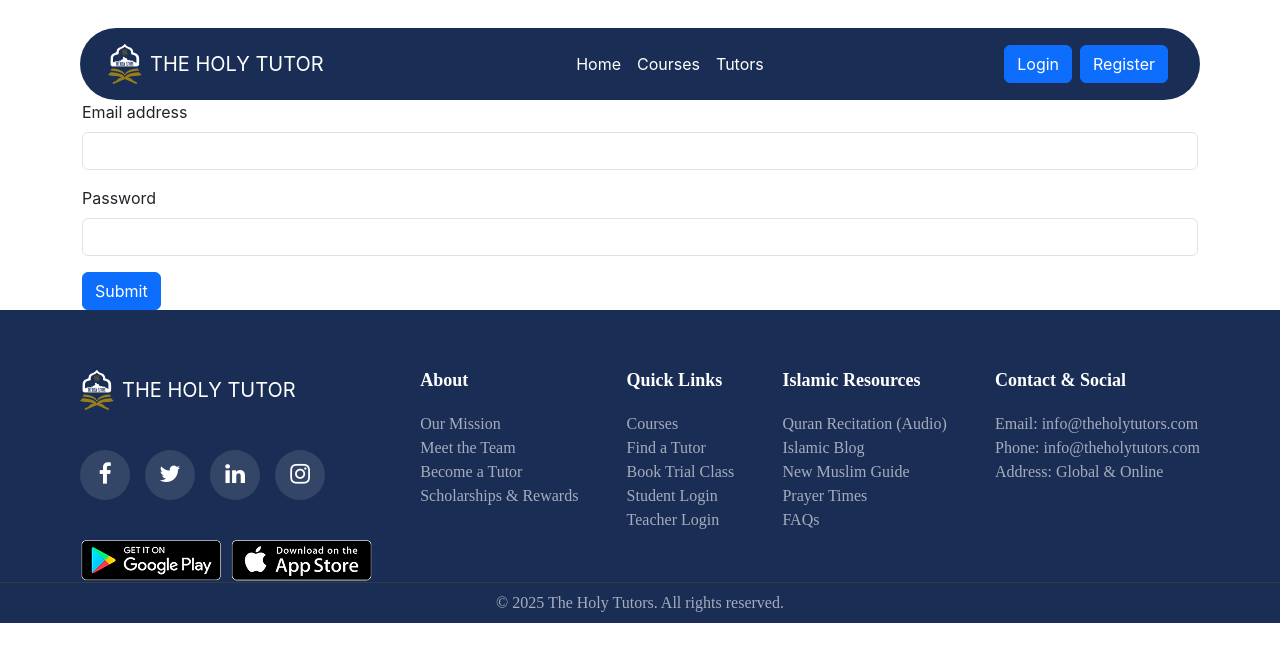
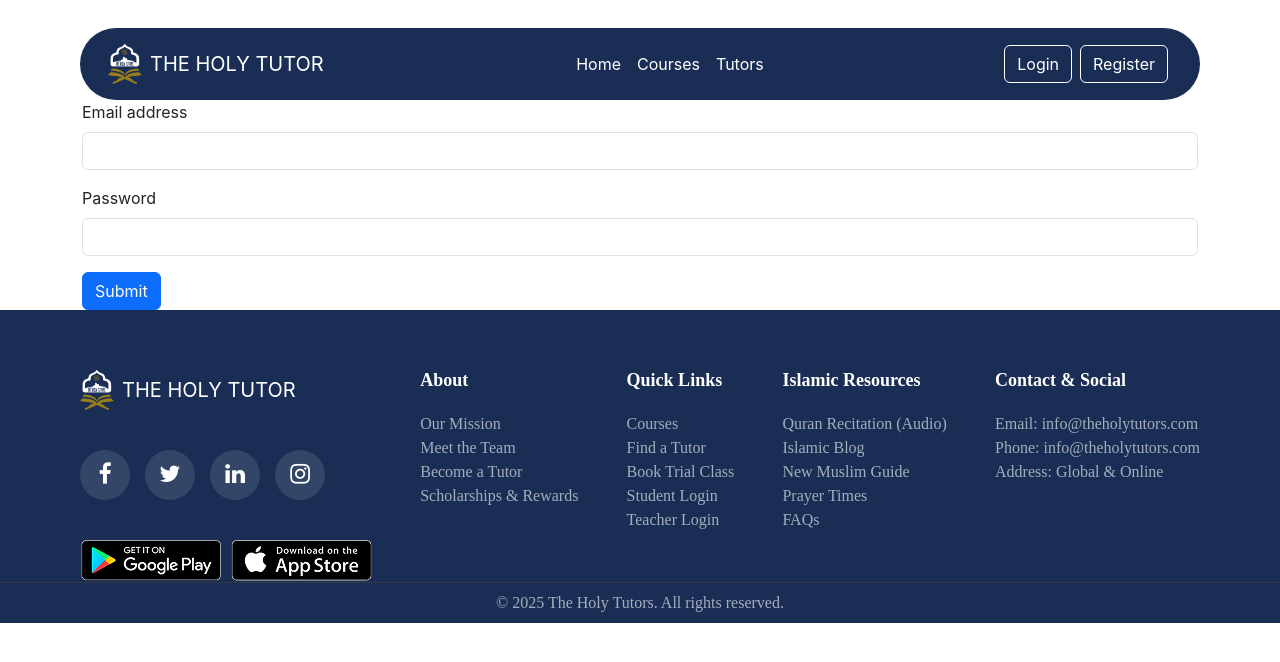
Before and after one commit to Abdullah0127/Holy-Tutor, a React (Create React App) app in the folder Frontend/: page /login in a window 1280 px wide. Shown: the top 662 px of the page. Built offline with nearby package versions, Linux system fonts and the light colour scheme.

Commit message:
new commit

```diff
--- a/Frontend/src/App.css
+++ b/Frontend/src/App.css
@@ -756,6 +756,17 @@ body h6 {
 .signup-form{
   padding: 60px 80px;
 }
+.navbtns  .btn{
+  background-color:#1A2E55 !important;
+  border-color: white;
+}
+.logout{
+  background-color:#1A2E55 !important;
+  border-color: white;
+}
+.logout:hover{
+  border-color: white;
+}
 
 
 /* Tablets */
--- a/Frontend/src/components/navbar.js
+++ b/Frontend/src/components/navbar.js
@@ -59,7 +59,7 @@ function Navbar({ openLogin }) {
           </div>
 
           {!localStorage.getItem("token") ? (
-            <form className="d-flex">
+            <form className="navbtns d-flex" >
               <button
                 type="button"
                 className="btn btn-primary mx-1"
@@ -73,7 +73,7 @@ function Navbar({ openLogin }) {
               </Link>
             </form>
           ) : (
-            <button className="btn btn-primary" onClick={handlelogout}>
+            <button className="logout btn btn-primary" onClick={handlelogout}>
               Logout
             </button>
           )}
```
Also changed, not shown: 1 other file (tests, documents, lock files or other folders).
